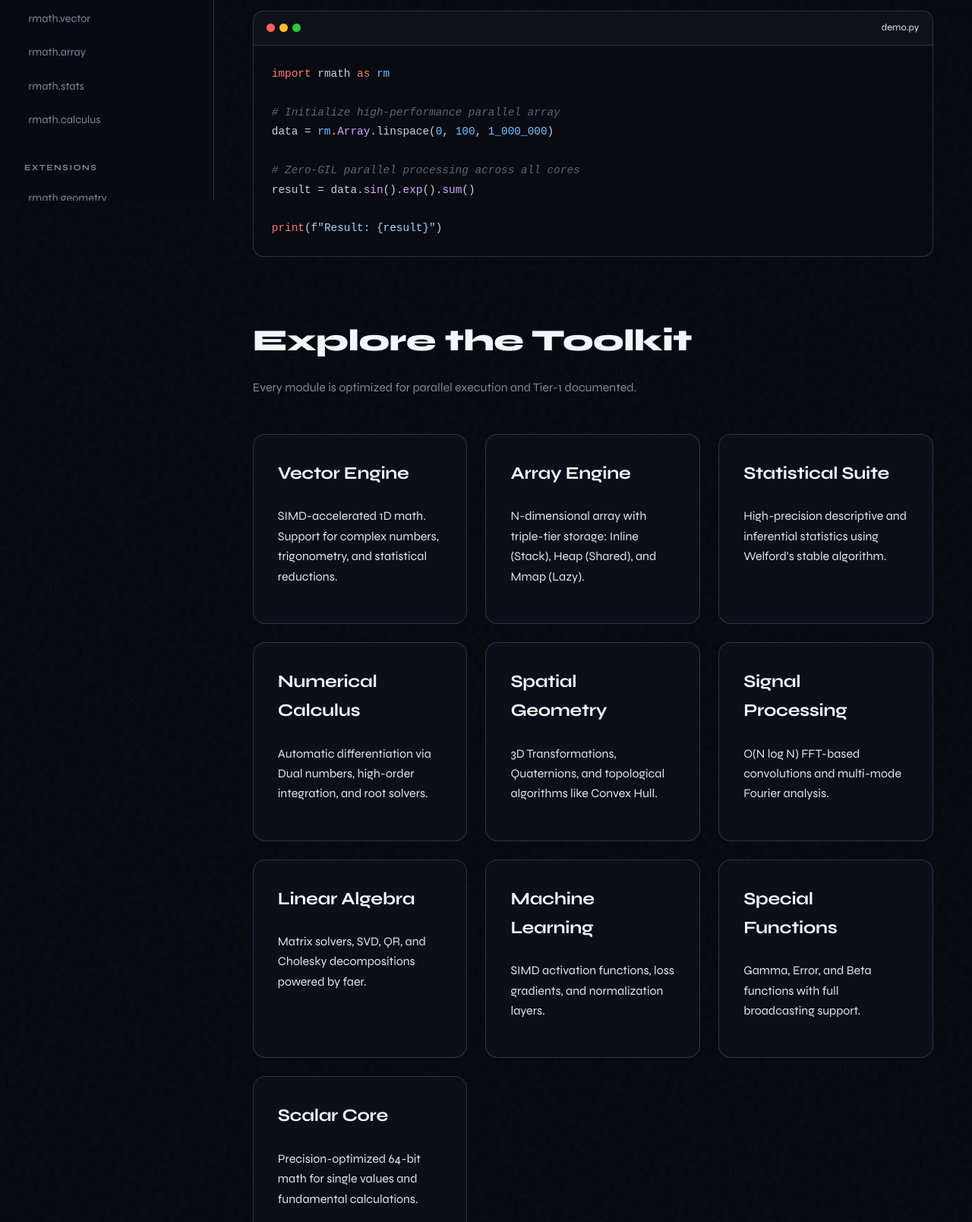
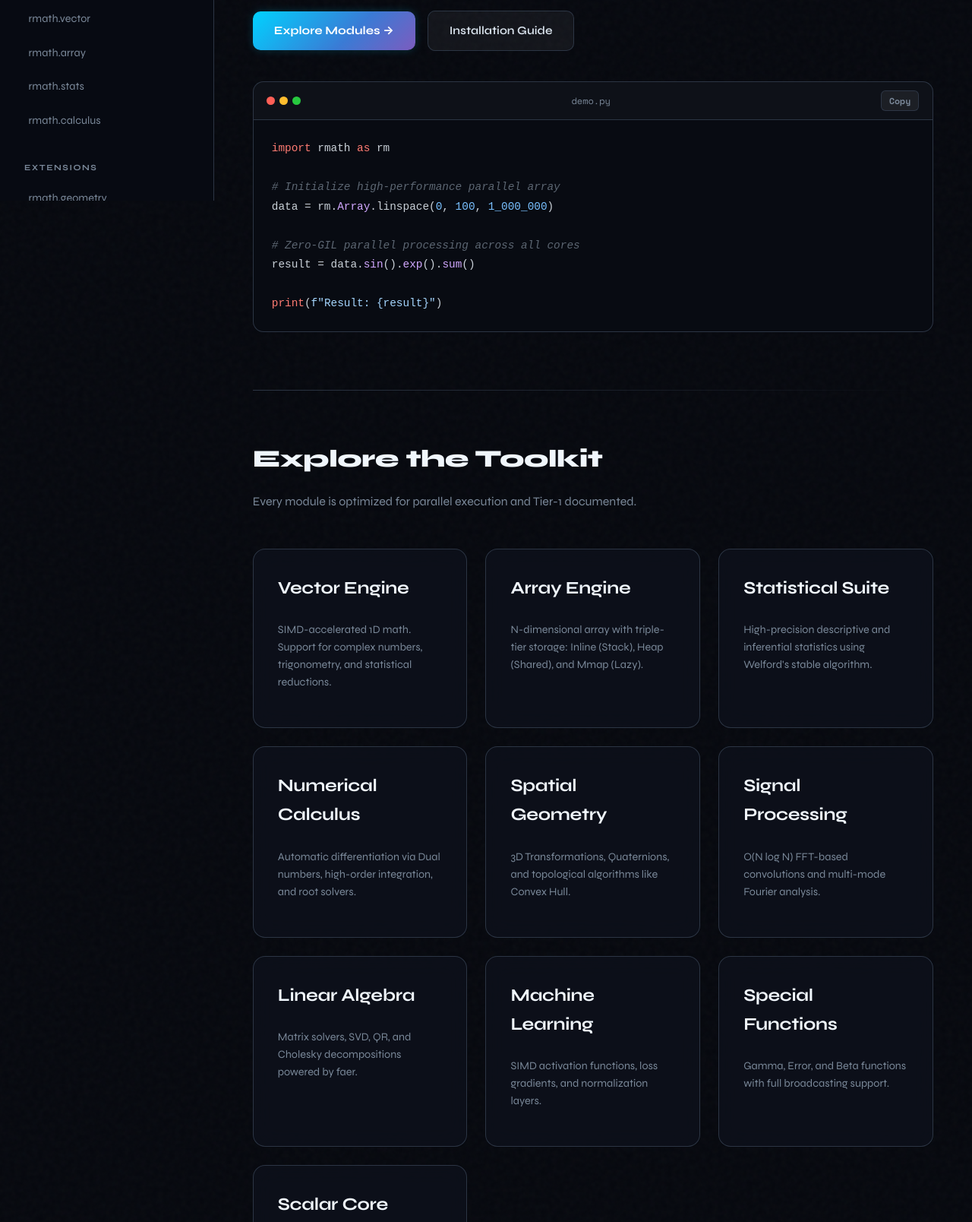
Before and after one commit to Ay-developerweb/rmath, a plain HTML site: page docs/portal/index.html in a window 1280 px wide. Shown: the part 536-2144 px from the top of the page at 76% size. Drawn offline with nearby package versions, Linux system fonts and the light colour scheme.

Commit message:
Update index.html

```diff
--- a/docs/portal/index.html
+++ b/docs/portal/index.html
@@ -11,55 +11,89 @@
 </head>
 <body>
 
+<!-- ① Mobile top header bar (hidden on desktop) -->
+<header class="mobile-header">
+    <a href="index.html" class="mobile-logo">
+        <div class="mobile-logo-icon">Rm</div>
+        <span class="mobile-logo-text">RMath Docs</span>
+    </a>
+</header>
+
+<!-- ② Hamburger toggle button -->
+<button class="menu-toggle" id="menuToggle" aria-label="Toggle navigation menu" aria-expanded="false" aria-controls="sidebar">
+    <span></span>
+    <span></span>
+    <span></span>
+</button>
+
+<!-- ③ Overlay backdrop (blocks content when sidebar is open on mobile) -->
+<div class="sidebar-overlay" id="sidebarOverlay"></div>
+
 <div class="portal-container">
-    <aside class="sidebar">
+
+    <!-- ④ Sidebar -->
+    <aside class="sidebar" id="sidebar">
         <a href="index.html" class="logo-container">
-            <img src="rmath_logo.svg" alt="RMath Logo" style="width: 40px; height: 40px;">
-            <div class="logo-text">RMath Docs</div>
+            <img src="rmath_logo.svg" alt="RMath Logo" style="width: 38px; height: 38px; border-radius: 8px;">
+            <div>
+                <div class="logo-text">RMath Docs</div>
+                <div class="logo-sub">v0.1.0</div>
+            </div>
         </a>
 
         <div class="search-container">
+            <span class="search-icon">🔍</span>
             <input type="text" id="moduleSearch" placeholder="Search modules..." autocomplete="off">
-            <span class="search-icon">🔍</span>
         </div>
 
         <nav id="sidebarNav">
             <div class="nav-group">
                 <span class="nav-label">Getting Started</span>
-                <a href="index.html#welcome" class="nav-link">Welcome</a>
-                <a href="index.html#installation" class="nav-link">Installation</a>
-                <a href="index.html#quickstart" class="nav-link">Quickstart</a>
+                <a href="index.html#welcome"       class="nav-link">Welcome</a>
+                <a href="index.html#installation"  class="nav-link">Installation</a>
+                <a href="index.html#quickstart"    class="nav-link">Quickstart</a>
             </div>
 
             <div id="onThisPage">
                 <div class="nav-group">
                     <span class="nav-label">On This Page</span>
-                    <a href="#welcome" class="nav-link">Welcome</a>
+                    <a href="#welcome" class="nav-link active">Welcome</a>
                     <a href="#modules" class="nav-link">Module Explorer</a>
                 </div>
             </div>
 
             <div class="nav-group">
                 <span class="nav-label">Core Modules</span>
-                <a href="vector.html" class="nav-link">rmath.vector</a>
-                <a href="array.html" class="nav-link">rmath.array</a>
-                <a href="stats.html" class="nav-link">rmath.stats</a>
+                <a href="vector.html"   class="nav-link">rmath.vector</a>
+                <a href="array.html"    class="nav-link">rmath.array</a>
+                <a href="stats.html"    class="nav-link">rmath.stats</a>
                 <a href="calculus.html" class="nav-link">rmath.calculus</a>
             </div>
 
             <div class="nav-group">
                 <span class="nav-label">Extensions</span>
                 <a href="geometry.html" class="nav-link">rmath.geometry</a>
-                <a href="signal.html" class="nav-link">rmath.signal</a>
-                <a href="linalg.html" class="nav-link">rmath.linalg</a>
-                <a href="nn.html" class="nav-link">rmath.nn</a>
-                <a href="special.html" class="nav-link">rmath.special</a>
-                <a href="scalar.html" class="nav-link">rmath.scalar</a>
+                <a href="signal.html"   class="nav-link">rmath.signal</a>
+                <a href="linalg.html"   class="nav-link">rmath.linalg</a>
+                <a href="nn.html"       class="nav-link">rmath.nn</a>
+                <a href="special.html"  class="nav-link">rmath.special</a>
+                <a href="scalar.html"   class="nav-link">rmath.scalar</a>
             </div>
         </nav>
+
+        <div class="sidebar-spacer"></div>
+
+        <div class="sidebar-footer">
+            <div class="sidebar-version">
+                <span class="version-dot"></span>
+                rmath v0.1.0 · Rust + PyO3
+            </div>
+        </div>
     </aside>
 
+    <!-- ⑤ Main content -->
     <main class="content">
+
         <section id="welcome" class="hero">
             <div class="badge">v0.1.0 · Tier-1 Documentation</div>
             <h1>The <span class="gradient-text">Fastest</span> Numerical Engine for Modern Python.</h1>
@@ -69,19 +103,25 @@
                 providing a modern, memory-safe analytical engine.
             </p>
 
-            <div class="code-window">
+            <div class="hero-actions">
+                <a href="#modules" class="btn-primary">Explore Modules →</a>
+                <a href="index.html#installation" class="btn-secondary">Installation Guide</a>
+            </div>
+
+            <div class="code-window" style="margin-top: 2.5rem;">
                 <div class="code-header">
                     <div class="window-dots">
                         <div class="dot red"></div>
                         <div class="dot yellow"></div>
                         <div class="dot green"></div>
                     </div>
-                    <span class="text-muted" style="font-size: 0.8rem;">demo.py</span>
+                    <span class="code-filename">demo.py</span>
+                    <button class="copy-btn">Copy</button>
                 </div>
-                <pre><code><span class="keyword">import</span> rmath <span class="keyword">as</span> <span class="number">rm</span>
+                <pre><code><span class="keyword">import</span> rmath <span class="keyword">as</span> rm
 
 <span class="comment"># Initialize high-performance parallel array</span>
-data = <span class="number">rm</span>.<span class="function">Array</span>.linspace(<span class="number">0</span>, <span class="number">100</span>, <span class="number">1_000_000</span>)
+data = rm.<span class="function">Array</span>.linspace(<span class="number">0</span>, <span class="number">100</span>, <span class="number">1_000_000</span>)
 
 <span class="comment"># Zero-GIL parallel processing across all cores</span>
 result = data.<span class="function">sin</span>().<span class="function">exp</span>().<span class="function">sum</span>()
@@ -90,57 +130,62 @@ result = data.<span class="function">sin</span>().<span class="function">exp</sp
             </div>
         </section>
 
+        <div class="section-divider"></div>
+
         <section id="modules">
-            <h2 style="font-size: 2.5rem; margin-bottom: 1rem;">Explore the Toolkit</h2>
-            <p style="color: var(--text-muted); margin-bottom: 2rem;">Every module is optimized for parallel execution and Tier-1 documented.</p>
+            <h2>Explore the Toolkit</h2>
+            <p style="color: var(--text-muted); margin-bottom: 0.5rem;">
+                Every module is optimized for parallel execution and Tier-1 documented.
+            </p>
 
             <div class="module-grid">
                 <a href="vector.html" class="doc-card">
                     <h3>Vector Engine</h3>
-                    <p>SIMD-accelerated 1D math. Support for complex numbers, trigonometry, and statistical reductions.</p>
+                    <p class="card-desc">SIMD-accelerated 1D math. Support for complex numbers, trigonometry, and statistical reductions.</p>
                 </a>
                 <a href="array.html" class="doc-card">
                     <h3>Array Engine</h3>
-                    <p>N-dimensional array with triple-tier storage: Inline (Stack), Heap (Shared), and Mmap (Lazy).</p>
+                    <p class="card-desc">N-dimensional array with triple-tier storage: Inline (Stack), Heap (Shared), and Mmap (Lazy).</p>
                 </a>
                 <a href="stats.html" class="doc-card">
                     <h3>Statistical Suite</h3>
-                    <p>High-precision descriptive and inferential statistics using Welford's stable algorithm.</p>
+                    <p class="card-desc">High-precision descriptive and inferential statistics using Welford's stable algorithm.</p>
                 </a>
                 <a href="calculus.html" class="doc-card">
                     <h3>Numerical Calculus</h3>
-                    <p>Automatic differentiation via Dual numbers, high-order integration, and root solvers.</p>
+                    <p class="card-desc">Automatic differentiation via Dual numbers, high-order integration, and root solvers.</p>
                 </a>
                 <a href="geometry.html" class="doc-card">
                     <h3>Spatial Geometry</h3>
-                    <p>3D Transformations, Quaternions, and topological algorithms like Convex Hull.</p>
+                    <p class="card-desc">3D Transformations, Quaternions, and topological algorithms like Convex Hull.</p>
                 </a>
                 <a href="signal.html" class="doc-card">
                     <h3>Signal Processing</h3>
-                    <p>O(N log N) FFT-based convolutions and multi-mode Fourier analysis.</p>
+                    <p class="card-desc">O(N log N) FFT-based convolutions and multi-mode Fourier analysis.</p>
                 </a>
                 <a href="linalg.html" class="doc-card">
                     <h3>Linear Algebra</h3>
-                    <p>Matrix solvers, SVD, QR, and Cholesky decompositions powered by faer.</p>
+                    <p class="card-desc">Matrix solvers, SVD, QR, and Cholesky decompositions powered by faer.</p>
                 </a>
                 <a href="nn.html" class="doc-card">
                     <h3>Machine Learning</h3>
-                    <p>SIMD activation functions, loss gradients, and normalization layers.</p>
+                    <p class="card-desc">SIMD activation functions, loss gradients, and normalization layers.</p>
                 </a>
                 <a href="special.html" class="doc-card">
                     <h3>Special Functions</h3>
-                    <p>Gamma, Error, and Beta functions with full broadcasting support.</p>
+                    <p class="card-desc">Gamma, Error, and Beta functions with full broadcasting support.</p>
                 </a>
                 <a href="scalar.html" class="doc-card">
                     <h3>Scalar Core</h3>
-                    <p>Precision-optimized 64-bit math for single values and fundamental calculations.</p>
+                    <p class="card-desc">Precision-optimized 64-bit math for single values and fundamental calculations.</p>
                 </a>
             </div>
         </section>
 
-        <footer style="margin-top: 8rem; padding-top: 2rem; border-top: 1px solid var(--border-color); color: var(--text-muted); font-size: 0.9rem;">
+        <footer style="margin-top: 6rem; padding-top: 2rem; border-top: 1px solid var(--border-color); color: var(--text-muted); font-size: 0.875rem;">
             <p>&copy; 2026 RMath Development Team. Built with Rust and ❤️.</p>
         </footer>
+
     </main>
 </div>
 
```
